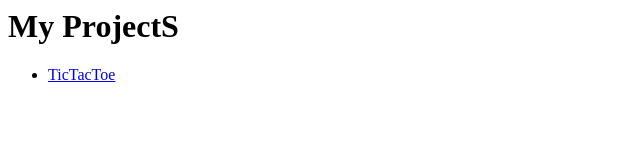
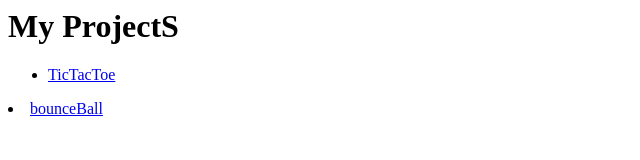
Before and after one commit to bear04012/Yunko, a plain HTML site: page index.html in a window 1280 px wide. Shown: the whole page, without its empty margins (0-640 px from the left). Drawn offline with Linux system fonts and the light colour scheme.

Commit message:
index.html

```diff
--- a/index.html
+++ b/index.html
@@ -4,5 +4,6 @@
 		<ul>
 			<li><a href="/tictactoe">TicTacToe</a></li>
 		</ul>
+			<li><a href="/bounceBall">bounceBall</a></li>
 	</body>
 </html>
```
